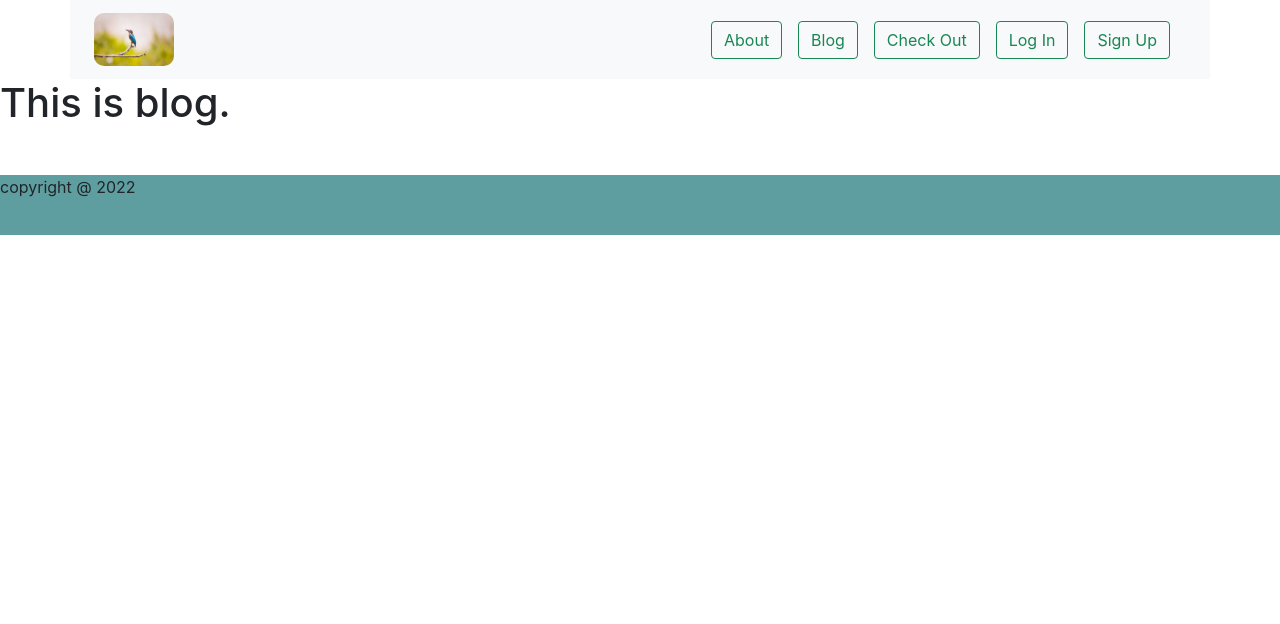
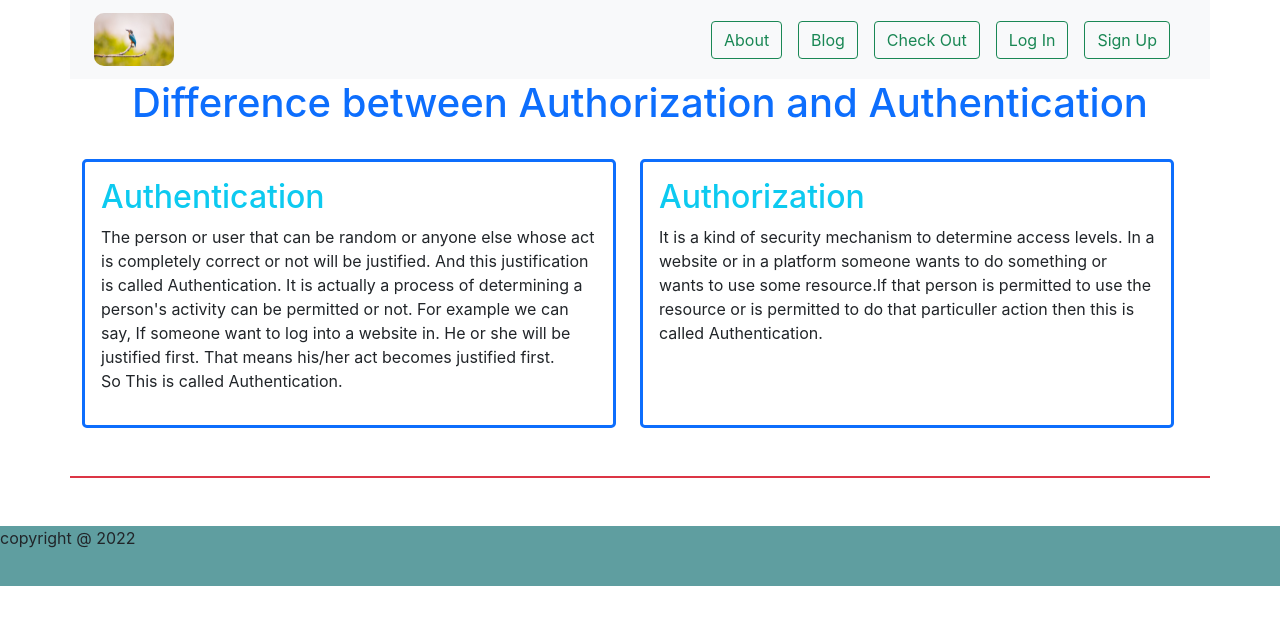
Before and after one commit to ShakilJoy31/wild-photography-website, a React (Create React App) app: page /blog in a window 1280 px wide. Shown: the top 624 px of the page. Built offline with nearby package versions, Linux system fonts and the light colour scheme; no server answers.

Commit message:
blog component is done and first ans is done too

```diff
--- a/src/Blog/Blog.js
+++ b/src/Blog/Blog.js
@@ -3,7 +3,26 @@ import React from 'react';
 const Blog = () => {
     return (
         <div>
-            <h1>This is blog. </h1>
+            <div className='container'>
+                <h1 className='text-center text-primary'>Difference between Authorization and Authentication</h1>
+                <div className='d-flex justify-content-between'>
+                    <div className='w-50 me-4 border border-3 p-3 rounded-3 mt-4 border-primary'>
+                        <h2 className='text-info'>Authentication</h2>
+                        <p>The person or user that can be random or anyone else whose act is completely correct or not will be justified. And this justification is called Authentication. It is actually a process of determining a person's activity can be permitted or not. For example we can say, If someone want to log into a website in. He or she will be justified first. That means his/her act becomes justified first. <br />So This is called Authentication. </p>
+                    </div>
+
+                    <div className='w-50 me-4 border border-3 p-3 rounded-3 mt-4 border-primary'>
+                        <h2 className='text-info'>Authorization</h2>
+                        <p>It is a kind of security mechanism to determine access levels. In a website or in a platform someone wants to do something or wants to use some resource.If that person is permitted to use the resource or is permitted to do that particuller action then this is called Authentication. </p>
+                    </div>
+                </div>
+            </div>
+
+            <div className='bg-danger container mt-5' style={{height: '2px'}}></div>
+
+            <div>
+
+            </div>
         </div>
     );
 };
--- a/src/LogIn/Login.js
+++ b/src/LogIn/Login.js
@@ -46,7 +46,7 @@ const Login = () => {
         signInWithGithub();
     }
 
-    if (user) {
+    if (user || googleUser || githubUser) {
         navigate(from, { replace: true });
     }
 
```
